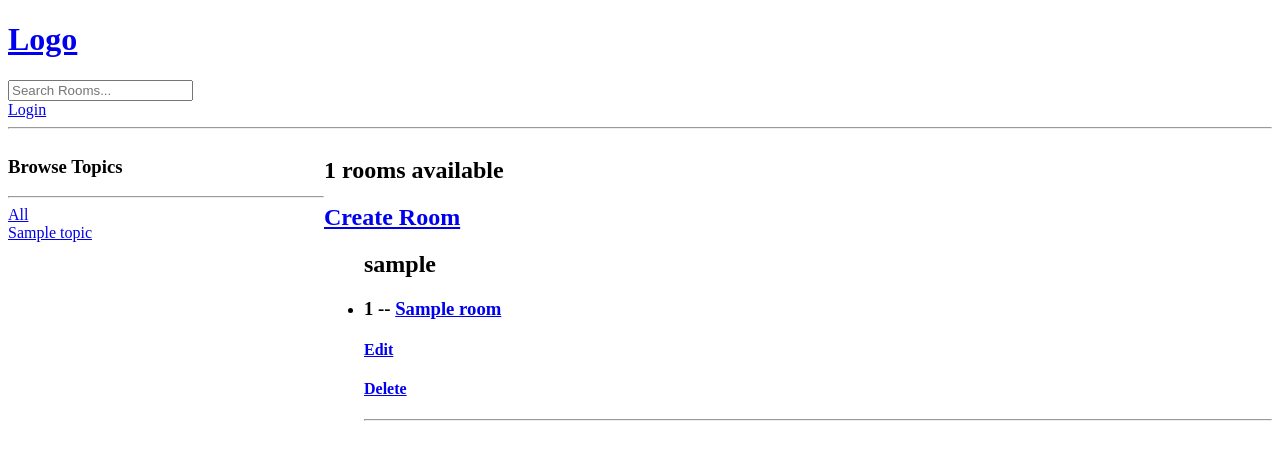
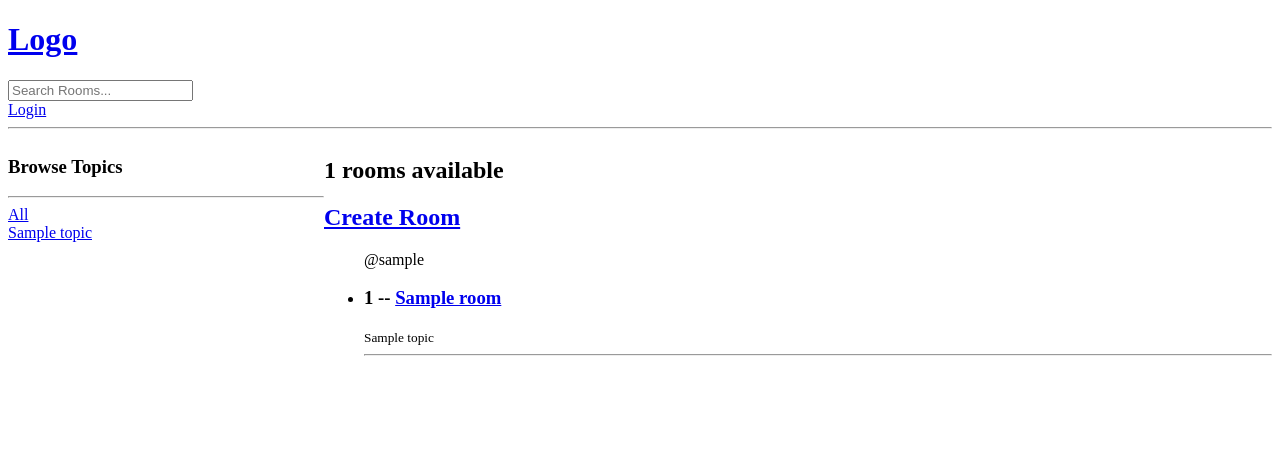
Before and after one commit to Dimah-code/devcord, a Django app: page / in a window 1280 px wide. Shown: the top 460 px of the page. Run offline with Django 5.2, Linux system fonts and the light colour scheme; tables that the repository leaves empty hold one stand-in row (values such as "Sample post").

Commit message:
feat: add limit to display edit and delete links

```diff
--- a/base/templates/base/home.html
+++ b/base/templates/base/home.html
@@ -28,10 +28,13 @@
         <ul>
             {% for room in rooms %}
                 <div>
-                    <h2>{{room.host.username}}</h2>
+                    {% if request.user == room.host %}
+                    <a href="{% url 'update-room' room.id%}">Edit</a>
+                    <a href="{% url 'delete-room' room.id %}">Delete</a>
+                    {% endif %}
+                    <span>@{{room.host.username}}</span>
                     <li><h3>{{room.id}} -- <a href="{% url 'room' room.id%}">{{room.name}}</a></h3></li>
-                    <h4><a href="{% url 'update-room' room.id%}">Edit</a></h4>
-                    <h4><a href="{% url 'delete-room' room.id %}">Delete</a></h4>
+                    <small>{{room.topic.name}}</small>
                 </div>
                 <hr>
             {% endfor %}
```
